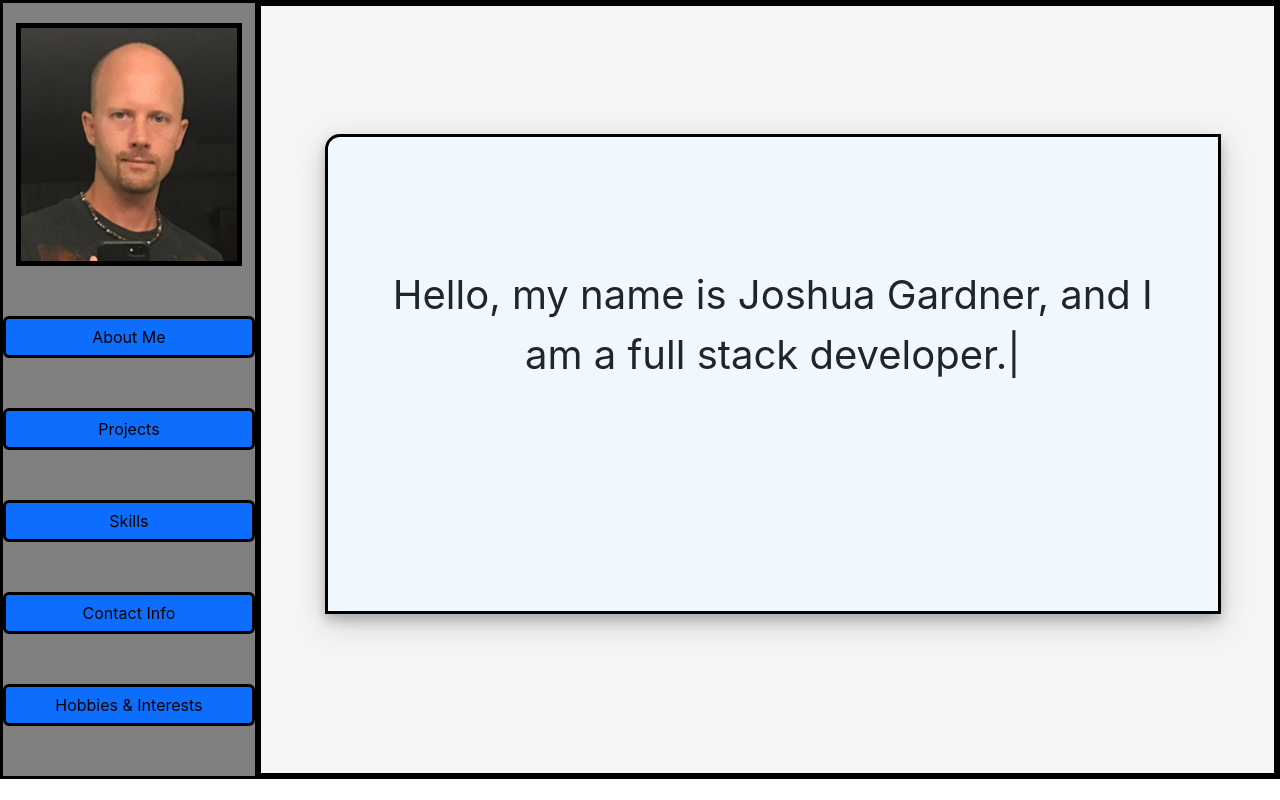
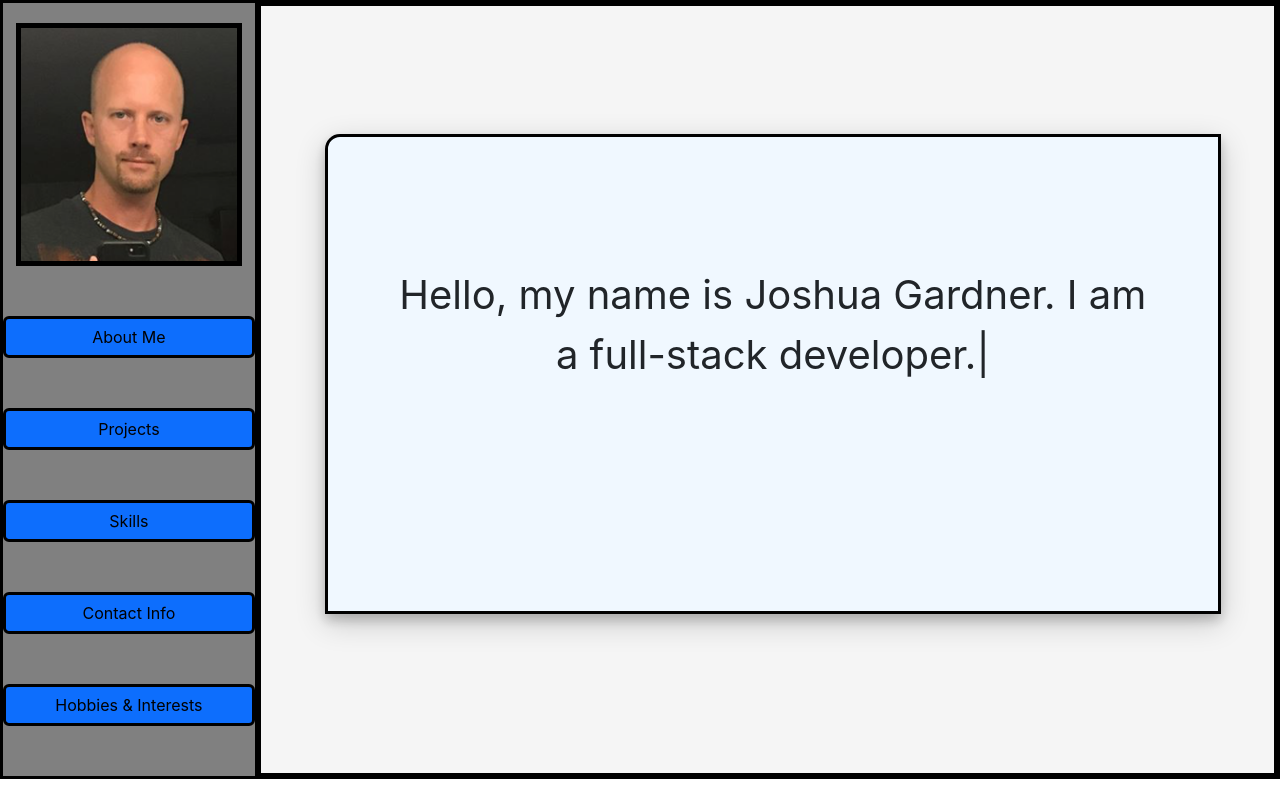
Before and after one commit to jgcoding2020/My-Portfolio, a React (Create React App) app: page /Home in a window 1280 px wide. Built offline with nearby package versions, Linux system fonts and the light colour scheme.

Commit message:
Small changes to some text content

```diff
--- a/src/pages/about/cogentInfotech/CogentInfotech.js
+++ b/src/pages/about/cogentInfotech/CogentInfotech.js
@@ -15,7 +15,7 @@ function CogentInfotech() {
             <div id="cogent-section">
                 <article id="cogent-article"><strong>Greetings,</strong><br></br><br></br>&emsp;
                     My name is <strong><em> Joshua Gardner</em></strong>. My most recent achievement as a
-                    developer was that on May 12, 2023 I completed a <strong>Full Stack Java Developer </strong>
+                    developer was that on May 12, 2023 I completed a <strong>Full-Stack Java Developer </strong>
                     Course through <em>Cogent Infotech</em>. The course was 8 weeks and full time from 9am - 6pm Monday - Friday
                     covering a broad range of topics with a hands on approach including
                     but not limited to: <br></br><br></br>
--- a/src/pages/home/Home.js
+++ b/src/pages/home/Home.js
@@ -6,7 +6,7 @@ function Home() {
         <div id="home">
             <div id="introduction">
                 <TypeAnimation
-                    sequence={["Hello, my name is Joshua Gardner, and I am a full stack developer.",
+                    sequence={["Hello, my name is Joshua Gardner. I am a full-stack developer.",
                         1000
                     ]}
                     speed={25}
--- a/src/pages/myProjects/doConnect/DoConnect.js
+++ b/src/pages/myProjects/doConnect/DoConnect.js
@@ -11,7 +11,7 @@ function DoConnect() {
             {/* DoConnect section */}
             <div className="project-section">
                 <div className="project-images" alt="DoConnect Images">{DoConnectSlider}</div>
-                <article className="project-article">&emsp;<em>DoConnect</em> is a comprehensive <strong>full stack web application</strong> designed as a
+                <article className="project-article">&emsp;<em>DoConnect</em> is a comprehensive <strong>full-stack web application</strong> designed as a
                     <strong> forum</strong> where users can share their <strong>answers to questions</strong> posted by other users. The platform ensures that the
                     content posted is <em>monitored and approved by administrators</em> before being visible to all users. Additionally,
                     the application incorporates <strong>direct messaging</strong> functionality, enabling users to engage in <em>private conversations </em>
```
